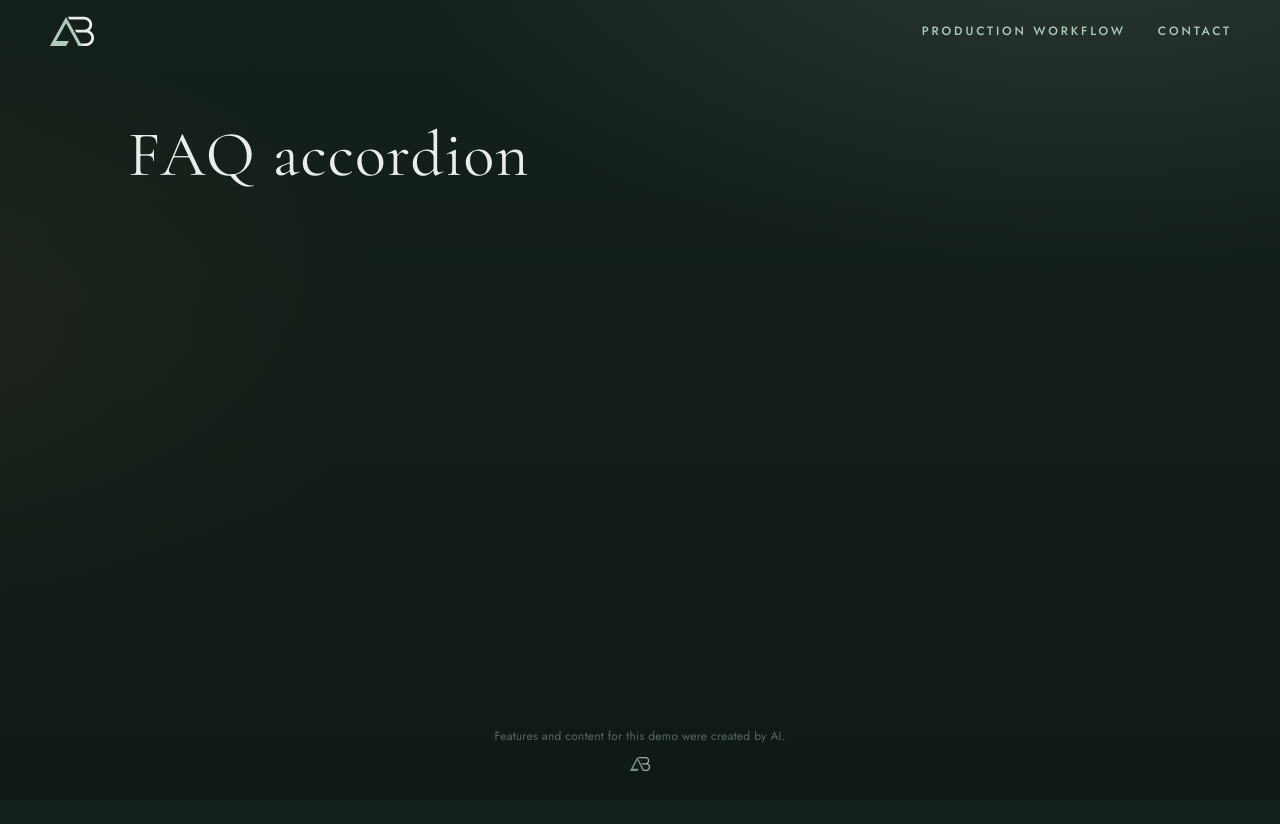
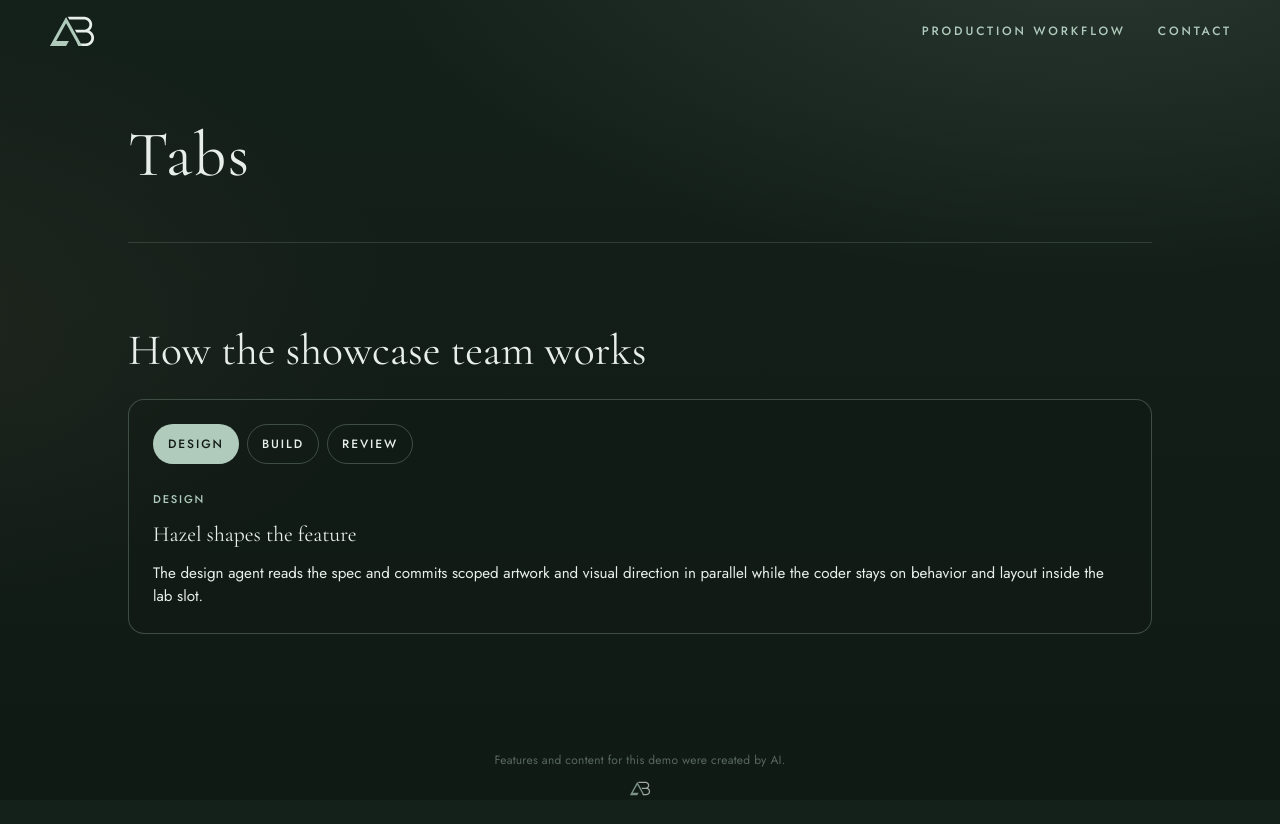
Before and after one commit to ashtonbach/agent-showcase, a Next.js app: page /showcase/ in a window 1280 px wide. Before the commit the page ends 800 px from the top, so only its background shows below. Built offline with nearby package versions, Linux system fonts and the light colour scheme.

Commit message:
Feature: Tabs (Author: Alder)

```diff
--- a/app/lab/current.json
+++ b/app/lab/current.json
@@ -1 +1 @@
-{"slug":"faq-accordion"}
+{"slug":"tabs"}
--- /dev/null
+++ b/app/lab/tabs/index.tsx
@@ -0,0 +1,116 @@
+"use client";
+import { useCallback, useId, useRef, useState, type KeyboardEvent } from "react";
+
+const STEPS = [
+  {
+    label: "Design",
+    title: "Hazel shapes the feature",
+    body: "The design agent reads the spec and commits scoped artwork and visual direction in parallel while the coder stays on behavior and layout inside the lab slot.",
+  },
+  {
+    label: "Build",
+    title: "Alder ships the lab slot",
+    body: "The coder writes the client component from the spec, wires the page import, runs SHIP for build and gate checks, then pushes to the run branch for preview.",
+  },
+  {
+    label: "Review",
+    title: "Rowan and Cedar gate quality",
+    body: "The reviewer checks accessibility, copy rules, and diffs; QA verifies the preview. Fix rounds apply only returned notes until automerge can land on main.",
+  },
+] as const;
+
+export default function TabsLab() {
+  const baseId = useId();
+  const headingId = `${baseId}-heading`;
+  const [active, setActive] = useState(0);
+  const tabRefs = useRef<(HTMLButtonElement | null)[]>([]);
+
+  const focusTab = useCallback((i: number) => {
+    tabRefs.current[i]?.focus();
+  }, []);
+
+  const goTo = useCallback(
+    (i: number) => {
+      setActive(i);
+      focusTab(i);
+    },
+    [focusTab],
+  );
+
+  const onListKeyDown = useCallback(
+    (e: KeyboardEvent<HTMLDivElement>) => {
+      if (e.key === "ArrowRight") {
+        e.preventDefault();
+        goTo((active + 1) % STEPS.length);
+      } else if (e.key === "ArrowLeft") {
+        e.preventDefault();
+        goTo((active + STEPS.length - 1) % STEPS.length);
+      }
+    },
+    [active, goTo],
+  );
+
+  return (
+    <section data-lab="tabs" aria-labelledby={headingId} className="lab-tabs">
+      <style>{`
+.lab-tabs { width: min(720px, 100%); margin: 8px auto 56px; color: var(--mist); }
+.lab-tabs h2 { font-family: var(--serif); font-weight: 400; font-size: 30px; line-height: 1.15; margin: 0 0 20px; }
+.lab-tabs-card { border: 1px solid rgba(176,203,188,0.28); border-radius: 16px; padding: 24px; background: rgba(18,26,22,0.35); }
+.lab-tabs-list { display: flex; flex-wrap: wrap; gap: 8px; margin: 0 0 20px; padding: 0; list-style: none; }
+.lab-tabs-tab { font-family: var(--sans); font-size: 0.75rem; font-weight: 500; letter-spacing: 0.16em; text-transform: uppercase; padding: 10px 14px; border-radius: 999px; border: 1px solid rgba(176,203,188,0.28); background: transparent; color: var(--mist); cursor: pointer; }
+.lab-tabs-tab[aria-selected="true"] { background: var(--sage); color: #121A16; border-color: transparent; }
+.lab-tabs-tab:focus-visible { outline: 2px solid var(--sage); outline-offset: 2px; }
+.lab-tabs-panel h3 { margin: 0 0 10px; font-family: var(--serif); font-weight: 400; font-size: 1.35rem; color: var(--mist); }
+.lab-tabs-role { display: inline-block; margin-bottom: 8px; font-family: var(--sans); font-size: 0.7rem; font-weight: 500; letter-spacing: 0.16em; text-transform: uppercase; color: var(--sage); }
+.lab-tabs-panel p { margin: 0; font-family: var(--sans); font-size: 0.95rem; line-height: 1.55; color: #E8EEE9; }
+@media (prefers-reduced-motion: no-preference) { .lab-tabs-tab { transition: background 0.15s ease, color 0.15s ease; } }
+`}</style>
+      <h2 id={headingId}>How the showcase team works</h2>
+      <div className="lab-tabs-card">
+        <div role="tablist" aria-label="Showcase workflow steps" className="lab-tabs-list" onKeyDown={onListKeyDown}>
+          {STEPS.map((step, i) => {
+            const tabId = `${baseId}-tab-${i}`;
+            const panelId = `${baseId}-panel-${i}`;
+            const selected = active === i;
+            return (
+              <button
+                key={step.label}
+                type="button"
+                role="tab"
+                id={tabId}
+                ref={(el) => {
+                  tabRefs.current[i] = el;
+                }}
+                aria-selected={selected}
+                aria-controls={panelId}
+                tabIndex={selected ? 0 : -1}
+                className="lab-tabs-tab"
+                onClick={() => setActive(i)}
+              >
+                {step.label}
+              </button>
+            );
+          })}
+        </div>
+        {STEPS.map((step, i) => {
+          const tabId = `${baseId}-tab-${i}`;
+          const panelId = `${baseId}-panel-${i}`;
+          return (
+            <div
+              key={step.title}
+              role="tabpanel"
+              id={panelId}
+              aria-labelledby={tabId}
+              hidden={active !== i}
+              className="lab-tabs-panel"
+            >
+              <span className="lab-tabs-role">{step.label}</span>
+              <h3>{step.title}</h3>
+              <p>{step.body}</p>
+            </div>
+          );
+        })}
+      </div>
+    </section>
+  );
+}
--- a/app/page.tsx
+++ b/app/page.tsx
@@ -1,3 +1,4 @@
+import Lab from "./lab/tabs";
 import { readDemoKey, demoTitle } from "./demo-name";
 const demoKey = readDemoKey();
 const demoName = demoTitle();
@@ -5,7 +6,7 @@ export default function Page() {
   return (
     <div className="page-stack">
       <h1 className="demo-title" data-i18n={demoKey}>{demoName}</h1>
-      {/* lab:slot */}
+      <Lab /> {/* lab:slot */}
     </div>
   );
 }
```
